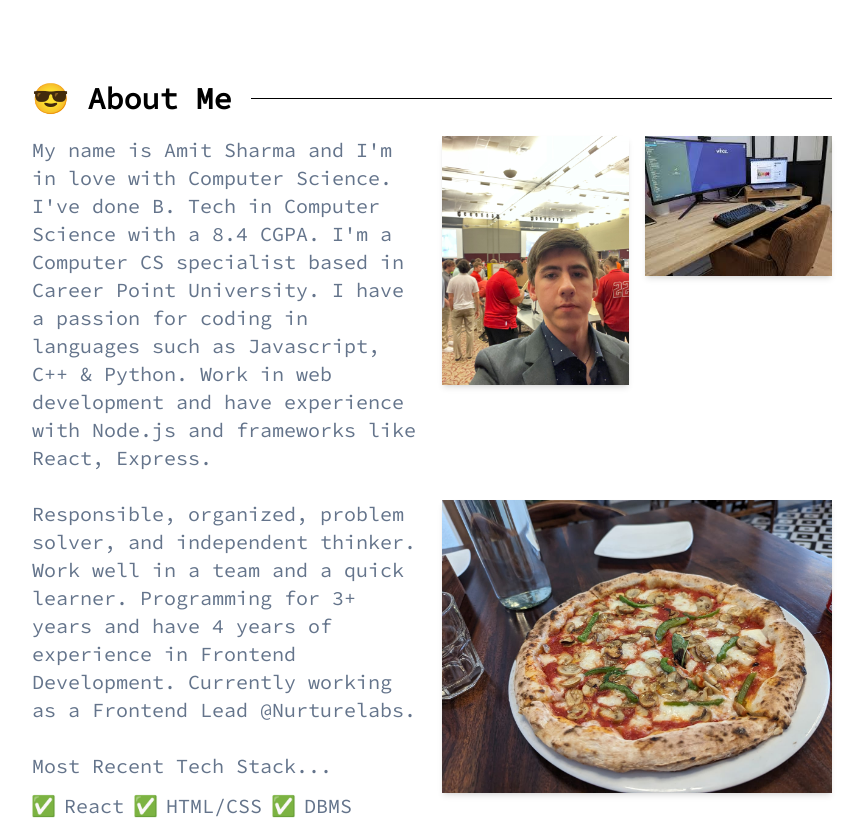
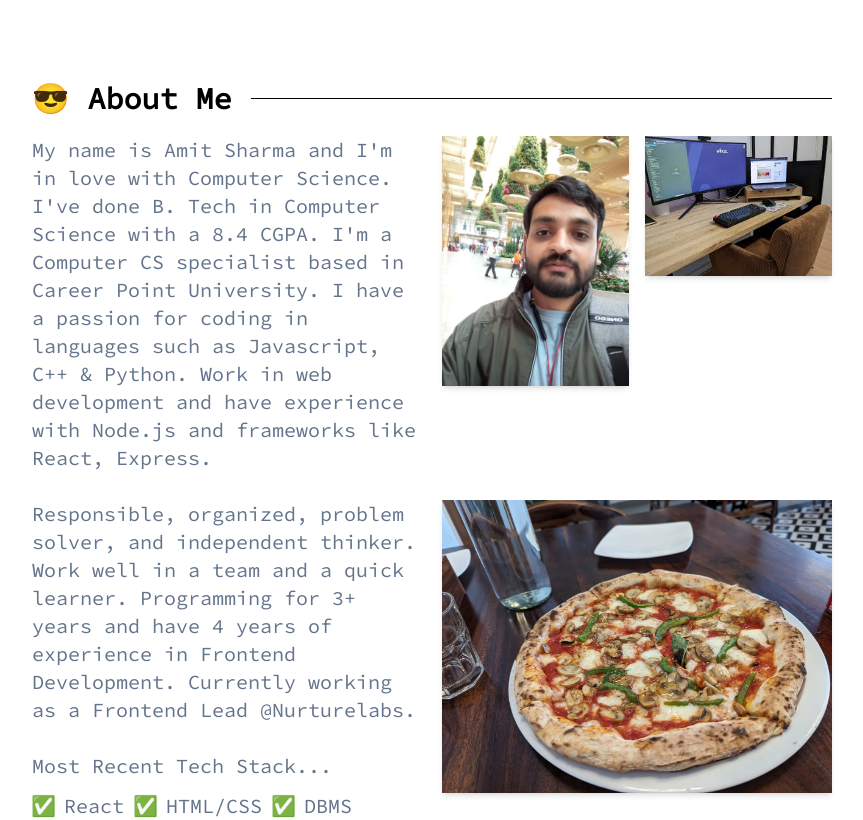
Before and after one commit to amit231/Portfolio, a Vue app: page / in a window 1280 px wide. Shown: the part 900-1720 px from the top of the page, without its empty margins (208-1071 px from the left). Built offline with nearby package versions, Linux system fonts and the light colour scheme.

Commit message:
Update portfolio.js

```diff
--- a/src/portfolio.js
+++ b/src/portfolio.js
@@ -54,9 +54,9 @@ const about = {
         "DBMS",
         "Node.js",
     ],
-    photo1Link: "images/portrait1.jpeg",
-    photo2Link: "images/portrait2.jpeg",
-    photo3Link: "images/portrait3.jpeg"
+    photo1Link: "images/Portrait1.jpeg",
+    photo2Link: "images/Portrait2.jpeg",
+    photo3Link: "images/Portrait3.jpeg"
 }
 
 // --- 🛡️ Experience Section ---
```
